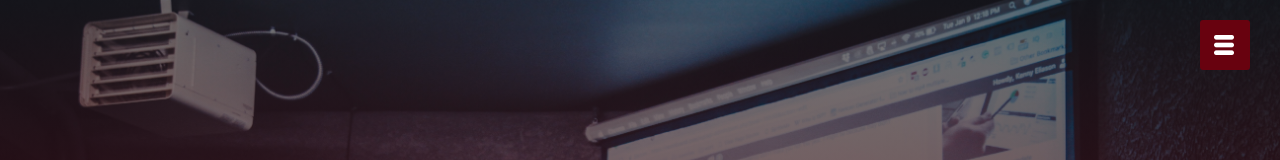
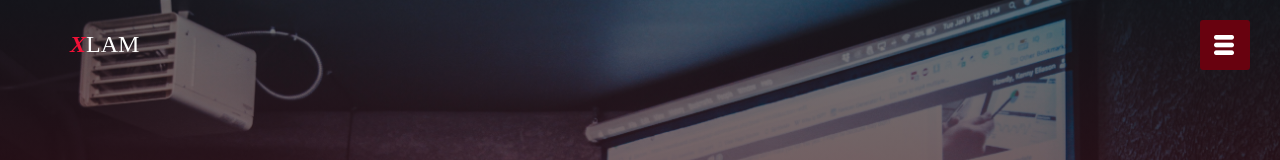
Before and after one commit to paulKing321/XLAM-WEBSITE, a Vue app: page / in a window 1280 px wide. Shown: the top 160 px of the page. Built offline with nearby package versions, Linux system fonts and the light colour scheme.

Commit message:
logo completed

```diff
--- a/src/components/NavBar.vue
+++ b/src/components/NavBar.vue
@@ -1,9 +1,6 @@
 <template>
     <div class="f">
       <div class="sideNav" v-if="isShowing">
-        <!-- <div class="logo">
-          <h2 class="italic text-white"><span class="text-[#f21137] font-bold font-mono">X</span>LAM</h2>
-        </div> -->
         <div class="flex flex-col justify-center mt-24 text-white gap-y-10">
           <router-link to="/">Home</router-link>
           <router-link to="/services">Services</router-link>
--- /dev/null
+++ b/src/components/TheLogo.vue
@@ -0,0 +1,20 @@
+<template>
+  <div class="absolute logo top-4 left-6">
+    <h2 class="text-2xl text-white top-2 left-6"><span class="text-[#f21137] italic font-bold font-monaco">X</span>LAM</h2>
+  </div>
+
+</template>
+
+<style scoped>
+  .logo {
+    position: absolute;
+    left: 30px;
+    top: 28px;
+  }
+  @media screen and (min-width: 1024px) {
+    .logo {
+      left: 70px;
+      font-size: 32px;
+    }
+  }
+</style>
--- a/src/views/HomeView.vue
+++ b/src/views/HomeView.vue
@@ -1,5 +1,6 @@
 <template>
   <div class="w-full min-h-screen">
+   <TheLogo/>
    <NavBar/>
    <FirstViewport/>
    <SecondViewport/>
@@ -23,10 +24,10 @@ export default class HomeView extends Vue {
 <script lang="ts">
 import { defineComponent } from 'vue';
 import NavBar from '../components/NavBar.vue';
+import TheLogo from '../components/TheLogo.vue';
 // import TheFooter from '../components/TheFooter.vue';
 import FirstViewport from '../components/home/FirstViewport.vue'; // @ is an alias to /src
-import SecondViewport from '../components/home/SecondViewport.vue'; // @ is an alias to /src
-
+import SecondViewport from '../components/home/SecondViewport.vue';
 
 export default defineComponent({
   // setup() {
@@ -34,10 +35,11 @@ export default defineComponent({
   // },
   components: {
     NavBar,
+    TheLogo,
     // TheFooter,
     FirstViewport,
     SecondViewport,
-  }
+}
 })
 </script>
 
```
